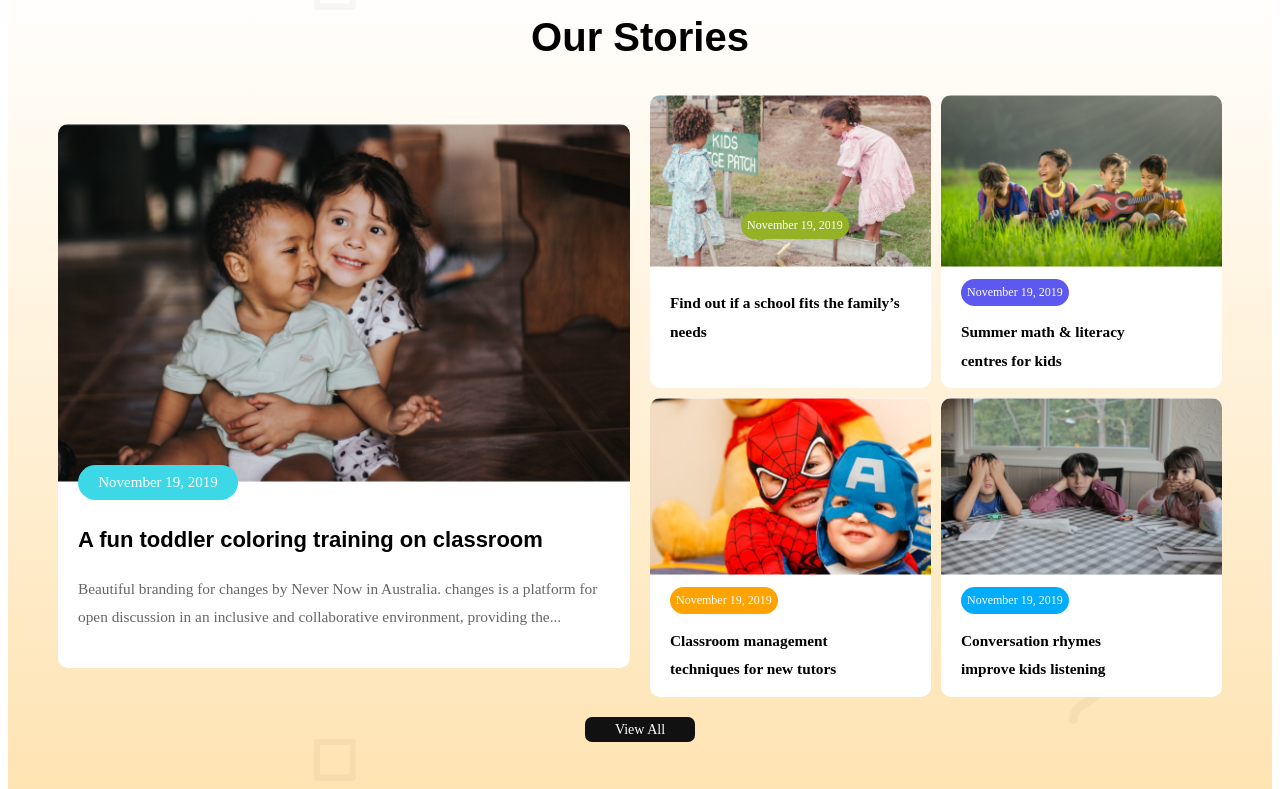
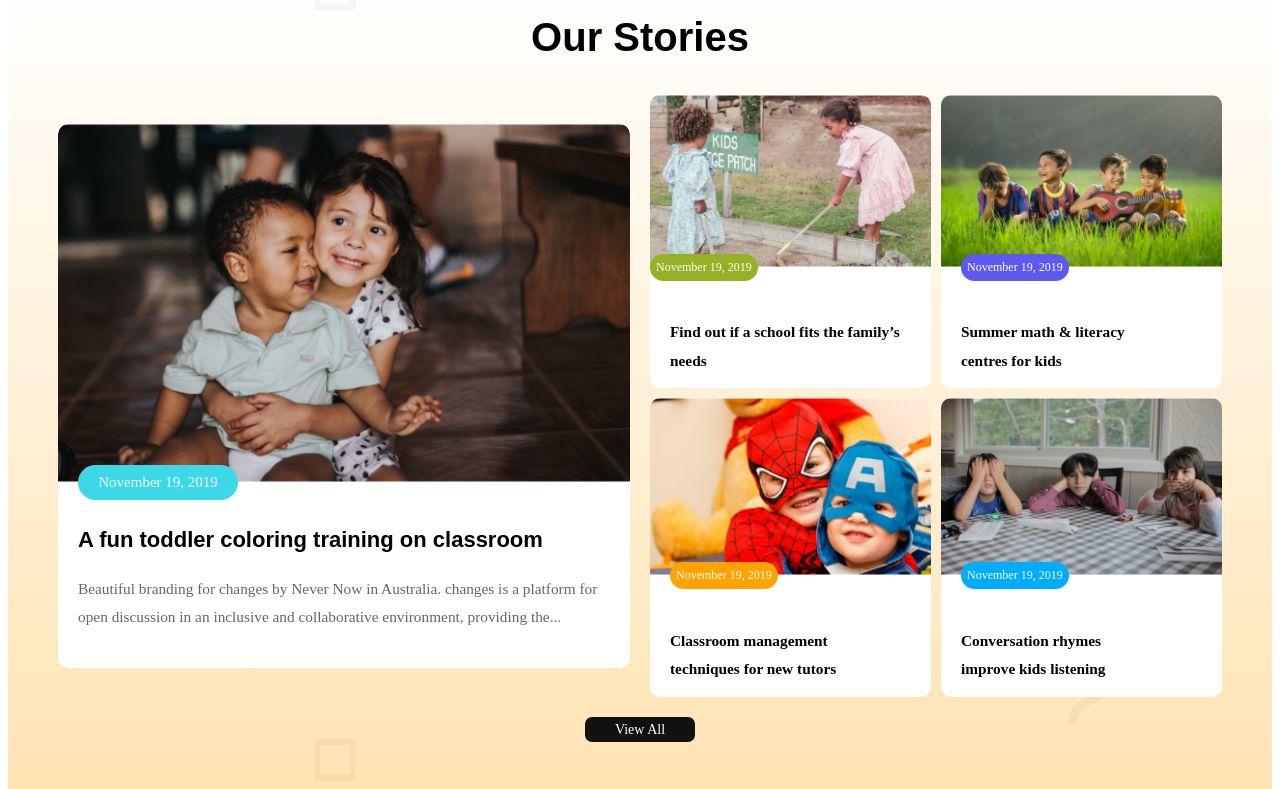
Before and after one commit to tahsin126/assignment-2, a plain HTML site: page index.html in a window 1280 px wide. Shown: the part 1360-2149 px from the top of the page. Drawn offline with Linux system fonts and the light colour scheme.

Commit message:
button poition changed

```diff
--- a/index.html
+++ b/index.html
@@ -96,46 +96,62 @@
                 <div class="all-stories">
                     <div class="story2">
                         <img src="assets/story-2.png" alt="">
+                    <div class="btn-container">
                         <button href="" class="story2-btn">
                             November 19, 2019
                         </button>
+                    </div>
+                    <div class="scontent">
                         <h2 class="story-title">
                             Find out if a school fits the
                             family’s needs
                         </h2>
+                    </div>
 
                     </div>
                     <div class="story3">
                         <img src="assets/story-3.png" alt="">
+                    <div class="btn-container">
                         <button class="story3-btn">
                             November 19, 2019
                         </button>
+                    </div>
+                    <div class="scontent">
                         <h2 class="story-title">
                             Summer math & literacy<br>
                             centres for kids
                         </h2>
+                    </div>
 
                     </div>
                     <div class="story4">
                         <img src="assets/story-4.png" alt="">
+                    <div class="btn-container">
                         <button class="story4-btn">
                             November 19, 2019
                         </button>
+                    </div>
+                    <div class="scontent">
                         <h2 class="story-title">
                             Classroom management<br>
                             techniques for new tutors
                         </h2>
+                    </div>
 
                     </div>
                     <div class="story5">
                         <img src="assets/story-5.png" alt="">
+                    <div class="btn-container">
                         <button class="story5-btn">
                             November 19, 2019
                         </button>
+                    </div>
+                    <div class="scontent">
                         <h2 class="story-title">
                             Conversation rhymes<br>
                             improve kids listening
                         </h2>
+                    </div>
 
                     </div>
                 </div>
--- a/styles/style.css
+++ b/styles/style.css
@@ -264,6 +264,7 @@ text-align: center;
     background: rgb(255, 255, 255);
     width: 50%;
     height:100%;
+    overflow: hidden;
 }
 .story1-content{
   padding: 20px;
@@ -350,9 +351,7 @@ padding-left: 20px;
     border-radius: 10px 10px 0 0 ;
 }
 .story2-btn{
-    position: absolute;
-    margin-left: -190px;
-    margin-top: 117px;
+
     border-radius: 45px;
     border: none;
 background: rgb(149, 178, 38);
@@ -408,6 +407,11 @@ letter-spacing: 0%;
 text-align: center;
 text-transform: capitalize;
 margin-left: 20px;
+
+}
+.btn-container{
+    position: relative;
+    top: -25px;
 }
 .view-btn{
     border: none;
@@ -424,6 +428,7 @@ margin-left: 20px;
     text-align: center;
     margin-bottom: 50px;
     margin-top: 20px;
+
 }
 .footer{
     background: rgb(1, 172, 253);
```
Lines whose indentation alone changed are shown as unchanged.
